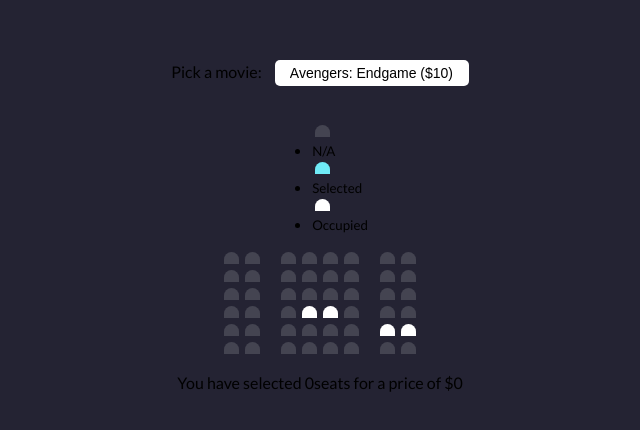
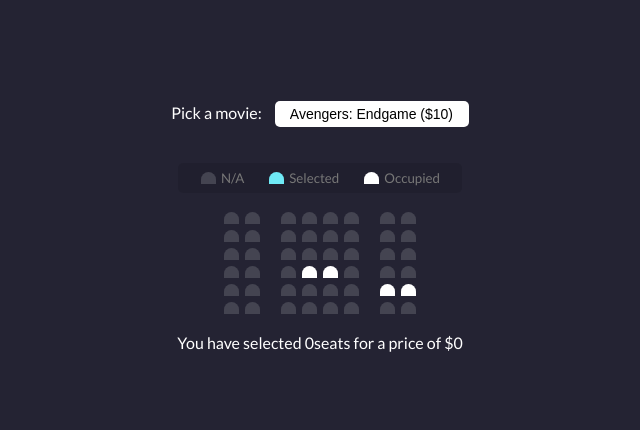
Before and after one commit to tobsirl/VanillaJS, a plain HTML site: page MovieSeatBooking/index.html in a window 1280 px wide. Shown: the part 176-606 px from the top of the page, without its empty margins (320-960 px from the left). Drawn offline with Linux system fonts and the light colour scheme.

Commit message:
Styling of the showcase section

```diff
--- a/MovieSeatBooking/css/styles.css
+++ b/MovieSeatBooking/css/styles.css
@@ -5,6 +5,7 @@
 body {
   font-family: 'Lato', sans-serif;
   background-color: #242333;
+  color: #fff;
   display: flex;
   flex-direction: column;
   align-items: center;
@@ -52,6 +53,37 @@ body {
   margin-left: 18px;
 }
 
+.seat:not(.occupied):hover {
+  cursor: pointer;
+  transform: scale(1.2);
+}
+
+.showcase .seat:not(.occupied):hover {
+  cursor: default;
+  transform: scale(1);
+}
+
+.showcase {
+  background-color: rgba(0, 0, 0, 0.1);
+  padding: 5px 10px;
+  border-radius: 5px;
+  color: #777;
+  list-style-type: none;
+  display: flex;
+  justify-content: space-between;
+}
+
+.showcase li {
+  display: flex;
+  align-items: center;
+  justify-content: center;
+  margin: 0 10px;
+}
+
+.showcase li small {
+  margin: 2px;
+}
+
 .row {
   display: flex;
 }
```
